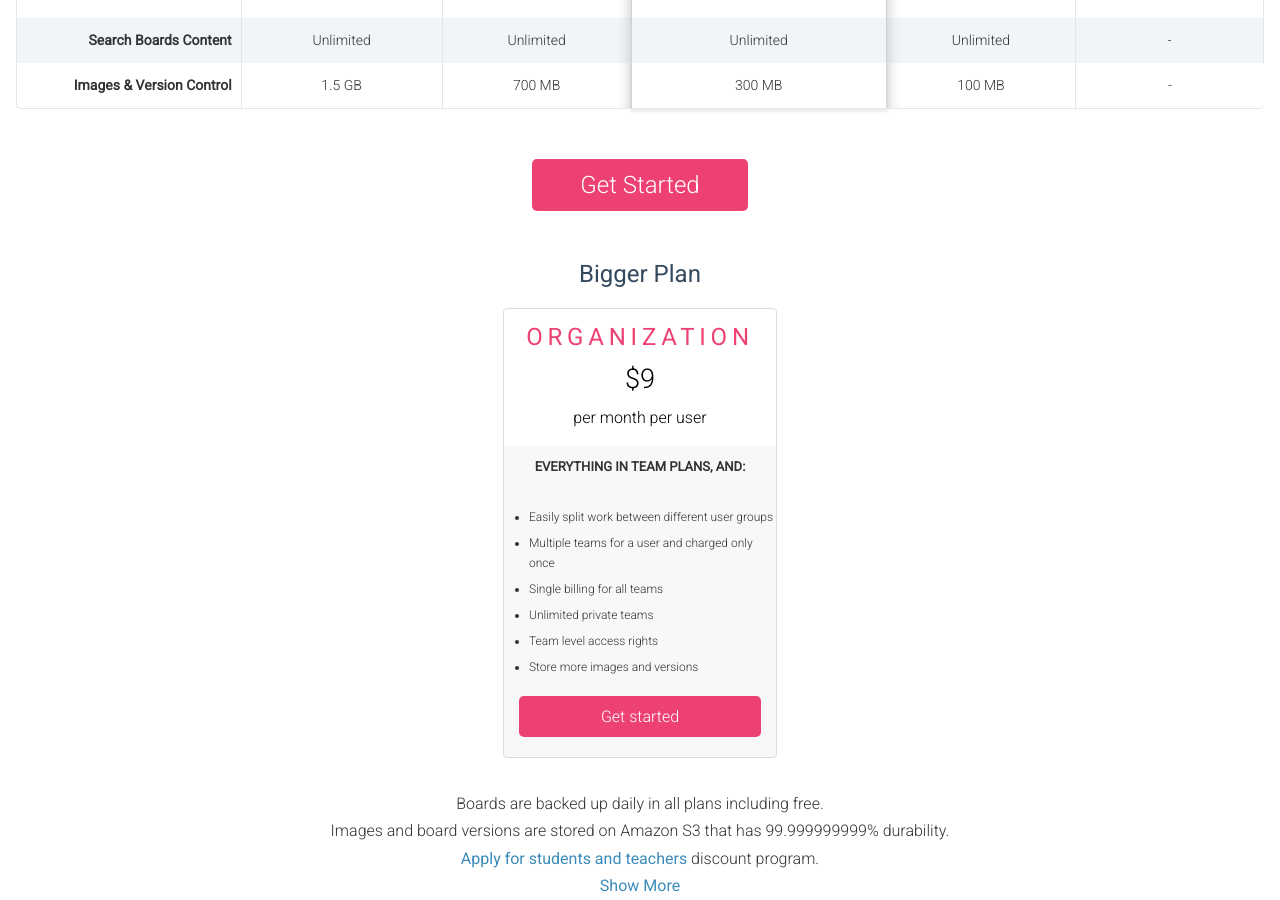
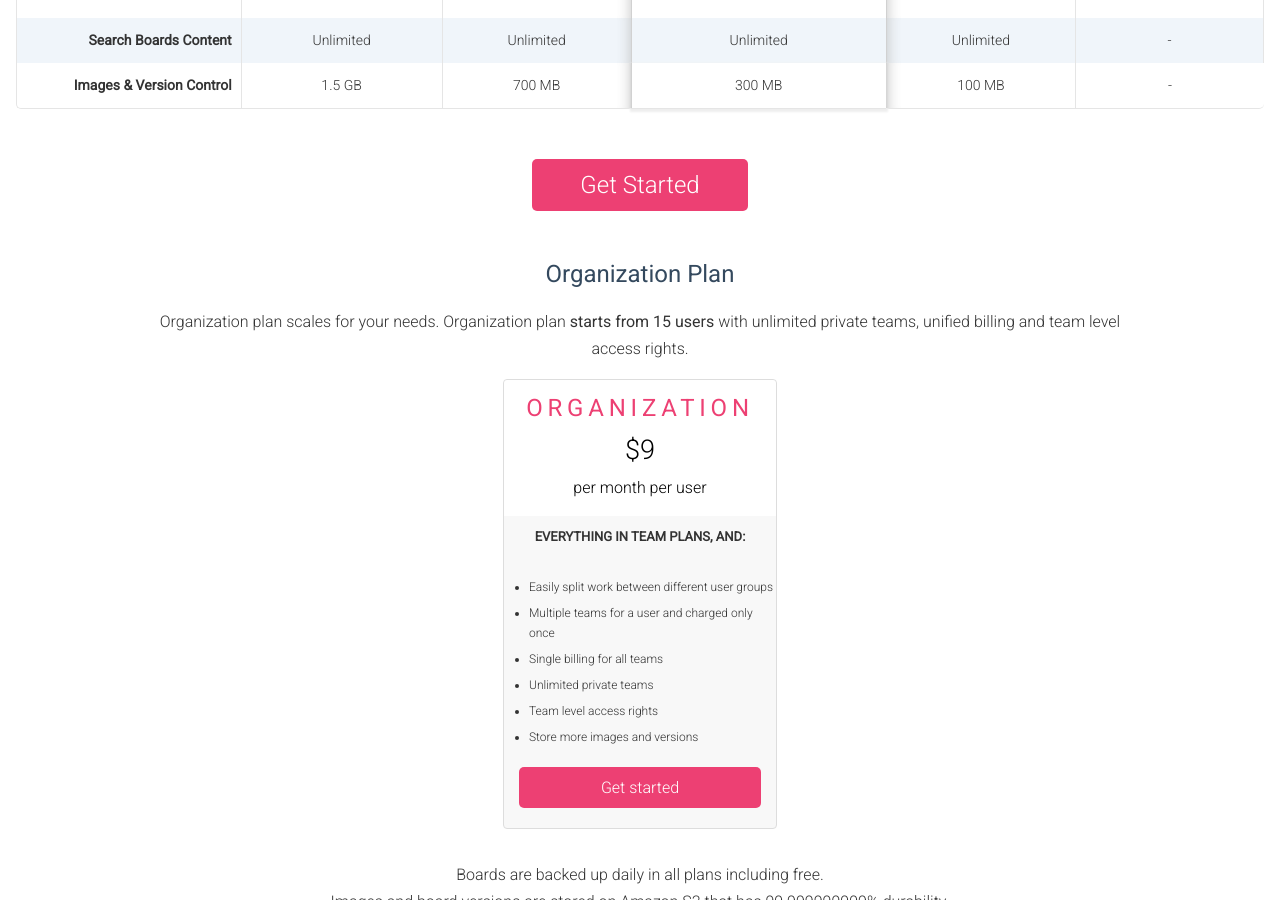
Before and after one commit to sketchboard/blog, a Jekyll site: the page index.html, which Jekyll copies as it is, in a window 1280 px wide and 900 px high, scrolled down 5423 px. Built offline with Jekyll 4.4.1, drawn with Linux system fonts in a browser that asks for light colours; nearby versions of some CDN libraries; Markdown is read by kramdown in place of the engine named in the settings; comment, search, counter and statistics services are not loaded.

Commit message:
Organization

```diff
--- a/_layouts/default.html
+++ b/_layouts/default.html
@@ -6,8 +6,9 @@
     <title>{{ page.title }}</title>
     <link rel="stylesheet" href="/stylesheets/4df9b974898b970d4d4ecd611274876f-styles.min.css">
     <link rel="stylesheet" href="/stylesheets/pygment_trac.css">
-    <link rel="stylesheet" href="/css/1feff7e805628d50cad1fd8d634a547d-custom.min.css">
-    <!-- <link rel="stylesheet" href="/css/custom.css"> -->
+    <link rel="stylesheet" href="/css/0.5.0-pure-min.css">
+    <!-- <link rel="stylesheet" href="/css/1feff7e805628d50cad1fd8d634a547d-custom.min.css"> -->
+    <link rel="stylesheet" href="/css/custom.css">
     <link href='http://sketchboard.io/blog/feed.xml' rel='alternate' type='application/atom+xml'>
     <link rel="stylesheet" href="//maxcdn.bootstrapcdn.com/font-awesome/4.2.0/css/font-awesome.min.css">
     <script src="https://ajax.googleapis.com/ajax/libs/jquery/1.7.1/jquery.min.js"></script>
--- a/index.html
+++ b/index.html
@@ -895,7 +895,12 @@ mixpanel.init("2767c34336070742b46e3a37c5789b52");</script><!-- end Mixpanel -->
 
 
       <div class="description text-center">
-      <h2>Bigger Plan</h2>
+      <h2>Organization Plan</h2>
+
+    <p>
+      Organization plan scales for your needs. Organization plan <strong>starts from 15 users</strong> with unlimited private teams, unified billing and team level access rights.
+    </p>
+
 
     <div class='org-plan'>
     <div class="">
```
Also changed, not shown: blog/_posts/2016-02-09-orgs.md (added, +59 -0 lines), css/custom.css (+4 -3 lines), blog/img/orgs-settings.png (added), blog/img/upgrade-team-to-org0.png (added), blog/img/upgrade-team-to-org1.png (added), blog/img/upgrade-team-to-org2.png (added), blog/img/upgrade-team-to-org3.png (added), blog/img/upgrade-team-to-org4.png (added).
